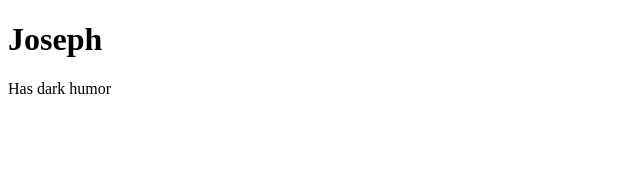
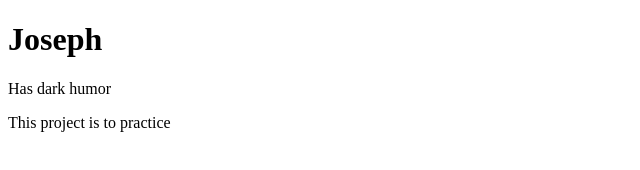
Before and after one commit to Heyitsbribri/practice.assignment, a plain HTML site: page index.html in a window 1280 px wide. Shown: the whole page, without its empty margins (0-640 px from the left). Drawn offline with Linux system fonts and the light colour scheme.

Commit message:
added new sentence

```diff
--- a/index.html
+++ b/index.html
@@ -9,5 +9,6 @@
 <body>
     <h1> Joseph </h1>
     <p>Has dark humor</p>
+    <p> This project is to practice </p>
 </body>
 </html>
```
